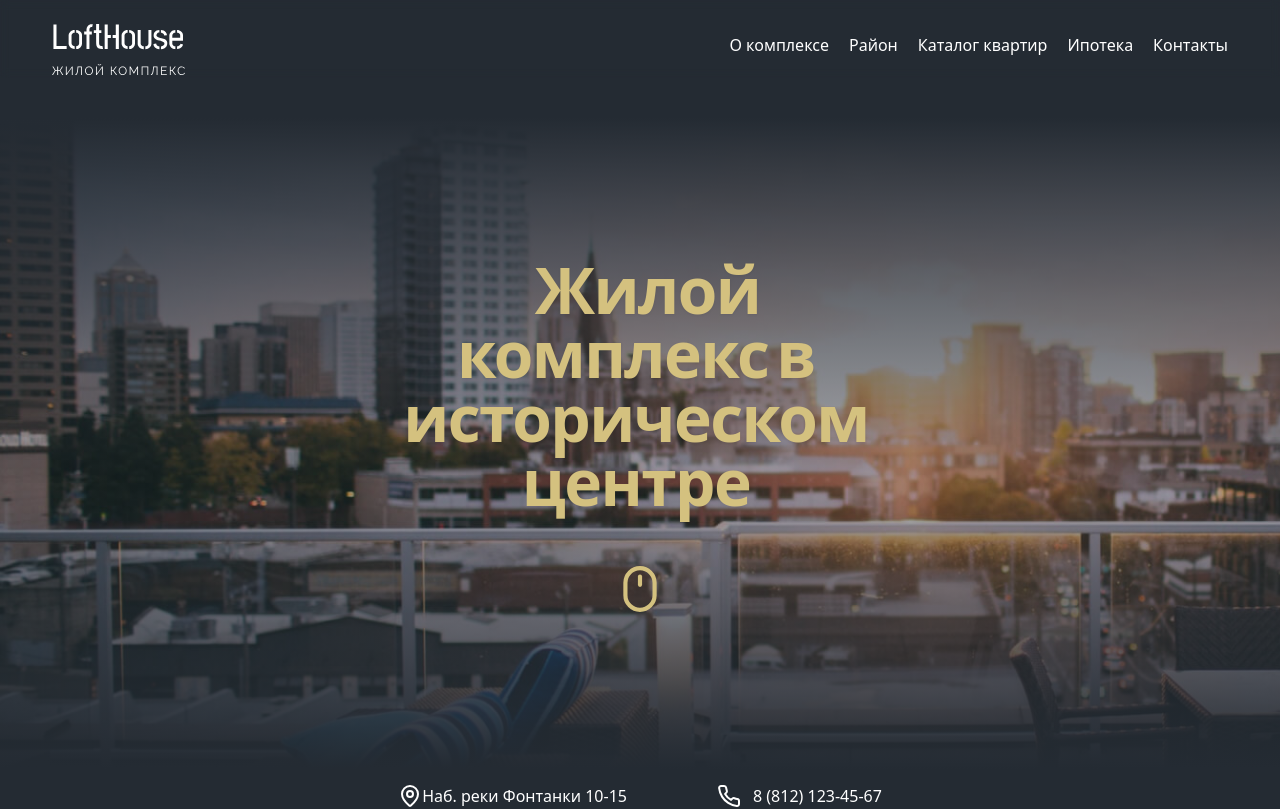
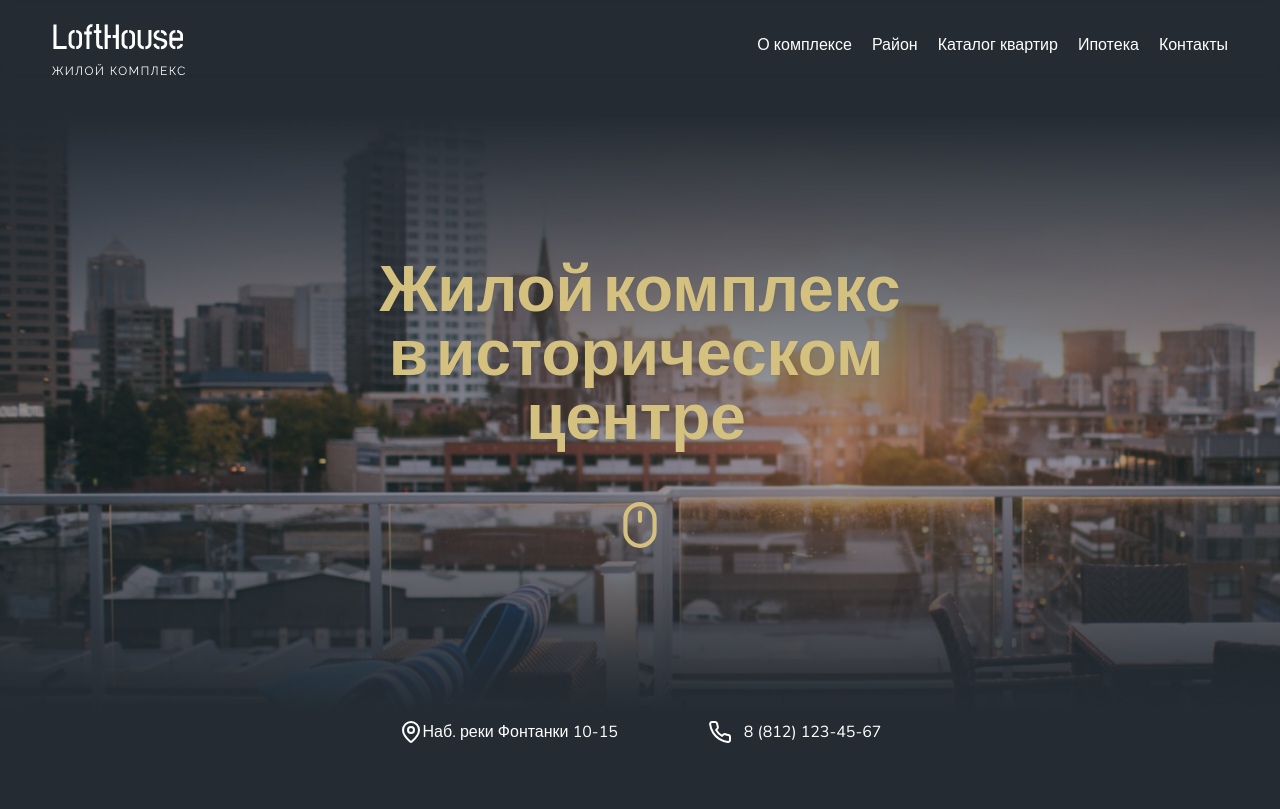
Before and after one commit to gurbanmamedov/loft-app, a React (Vite) app: page / in a window 1280 px wide. Shown: the top 809 px of the page. Built offline with nearby package versions, Linux system fonts and the light colour scheme.

Commit message:
added font

```diff
--- a/src/components/Hero/HeroTitle.tsx
+++ b/src/components/Hero/HeroTitle.tsx
@@ -6,7 +6,7 @@ const HeroTitle = () => {
     return (
         <div className="container flex justify-center  pt-[180px]">
             <div className="w-[556px]  flex  items-center flex-col gap-5 text-center  ">
-                <WordPullUp words=' Жилой комплекс в историческом центре' className=" text-[38px] md:text-[48px] md:leading-[64px] lg:text-[64px] text-center font-bold lg:leading-[64px] lg:tracking-tight mb-[30px] text-golden">
+                <WordPullUp words=' Жилой комплекс в историческом центре' className="p-0 text-[38px] md:text-[48px] md:leading-[64px] lg:text-[64px] text-center font-bold lg:leading-[64px] lg:tracking-normal mb-[30px] text-golden">
 
                 </WordPullUp>
                 <Mouse size={50} className="text-[#D4C17F] mb-[40px] lg:mb-[150px]" />
--- a/src/components/magicui/word-pull-up.tsx
+++ b/src/components/magicui/word-pull-up.tsx
@@ -45,7 +45,7 @@ export default function WordPullUp({
           variants={framerProps}
           style={{ display: "inline-block", paddingRight: "8px" }}
         >
-          {word === "" ? <span>&nbsp;</span> : word}
+          {word}
         </motion.span>
       ))}
     </motion.h1>
--- a/src/index.css
+++ b/src/index.css
@@ -1,3 +1,5 @@
+@import url("https://fonts.googleapis.com/css2?family=Nunito:ital,wght@0,200..1000;1,200..1000&display=swap");
+
 @tailwind base;
 @tailwind components;
 @tailwind utilities;
@@ -61,10 +63,9 @@
 
 @layer base {
   * {
-    @apply border-border scroll-smooth;
+    @apply border-border scroll-smooth font-nunito;
   }
   body {
-    @apply bg-siteBackground text-foreground;
-
+    @apply bg-siteBackground text-foreground ;
   }
 }
--- a/tailwind.config.js
+++ b/tailwind.config.js
@@ -19,6 +19,9 @@ module.exports = {
       },
     },
     extend: {
+      fontFamily: {
+        nunito: ["Nunito", "sans-serif"],
+      },
       colors: {
         border: "hsl(var(--border))",
         input: "hsl(var(--input))",
```
